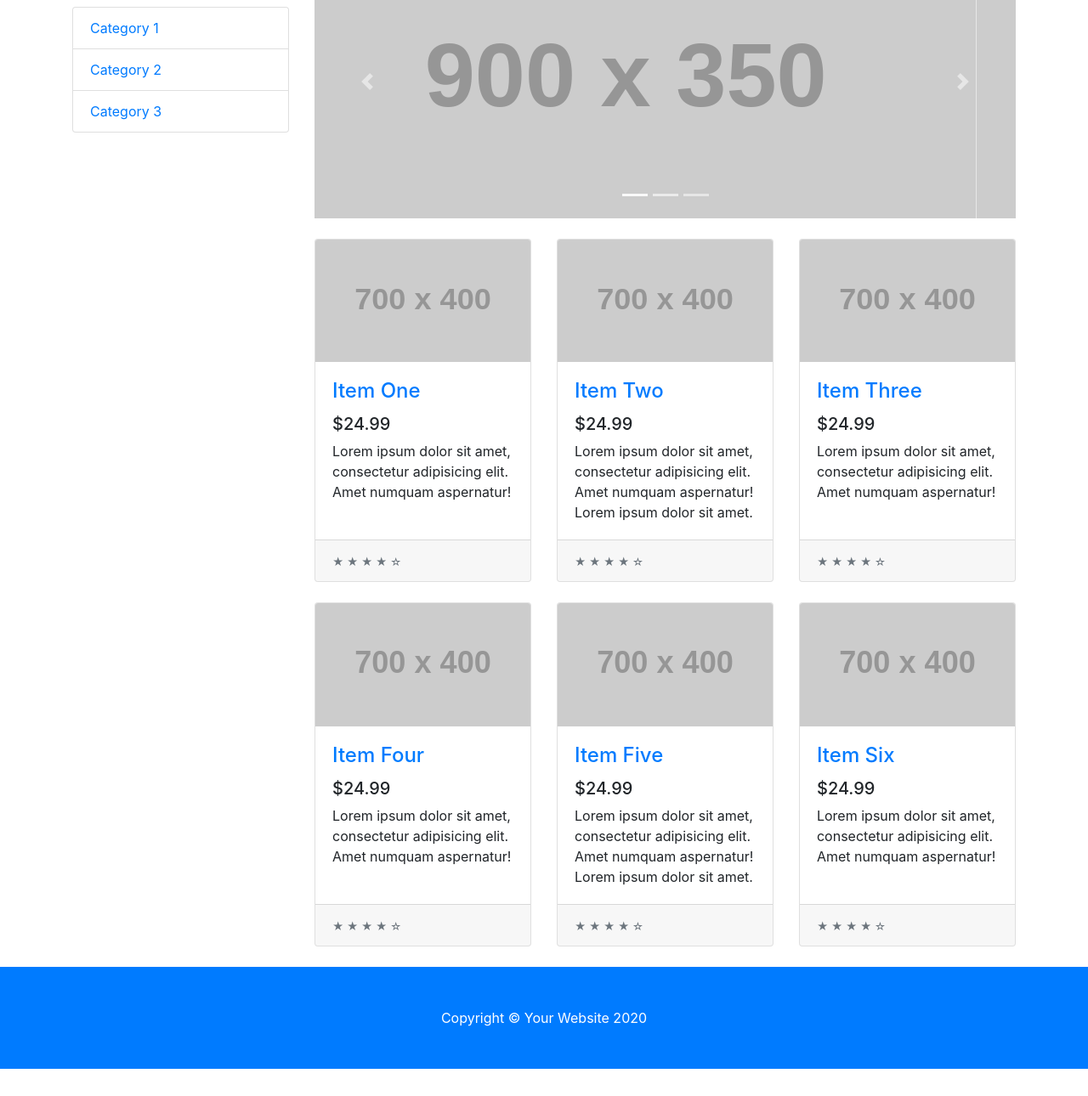
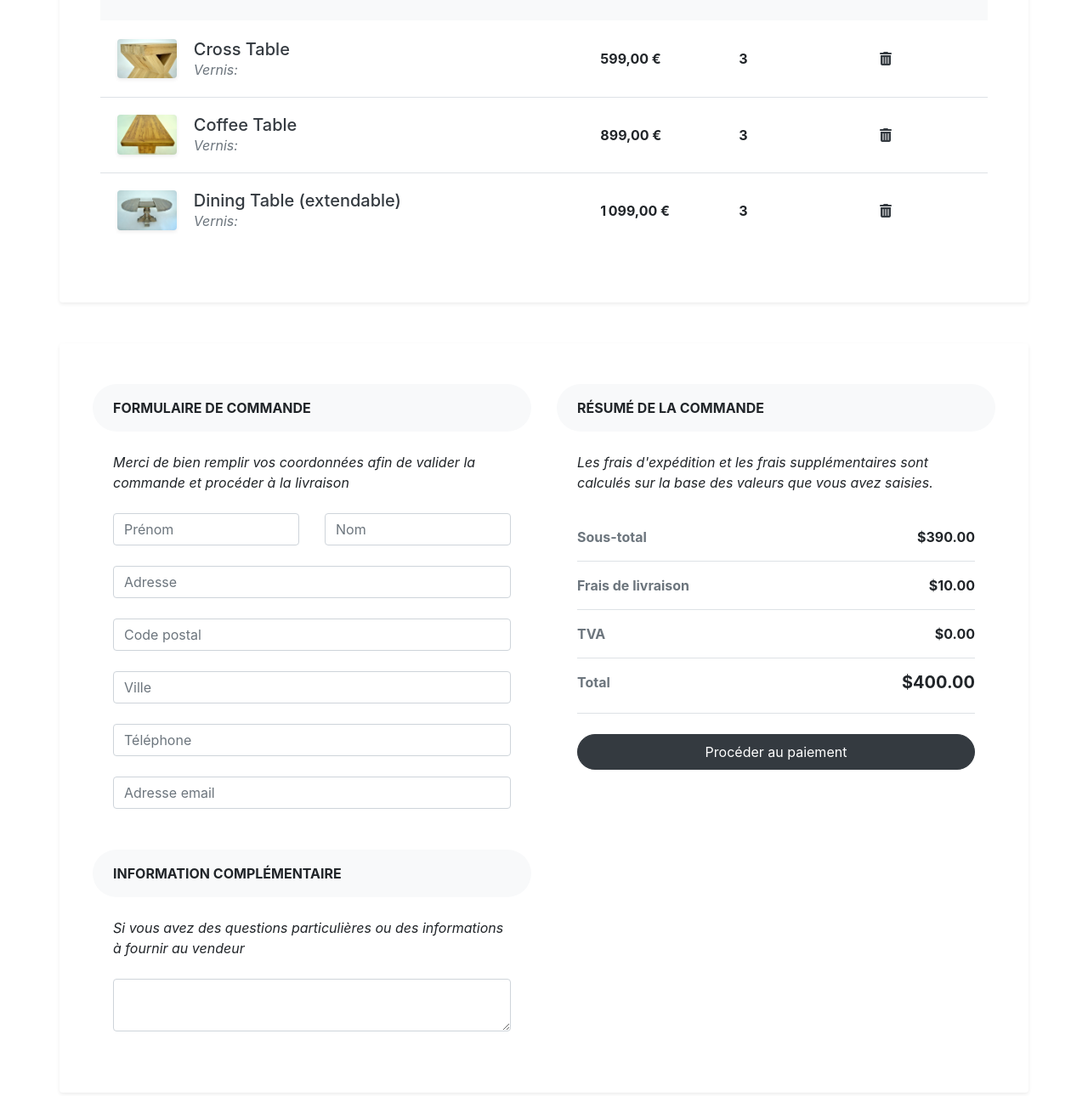
Before and after one commit to charleshelliet/orinoco, a website: page public/panier.html in a window 1280 px wide. Shown: the part 144-1434 px from the top of the page at 85% size. Before the commit the page ends 1402 px from the top, so only its background shows below. Drawn offline with Linux system fonts and the light colour scheme; no server answers; placeholder pictures from the web are drawn by us.

Commit message:
maj panier + boucle vernis

```diff
--- a/public/panier.html
+++ b/public/panier.html
@@ -33,165 +33,178 @@
   </nav>
 
   <!-- Page Content -->
+  <div class="px-4 px-lg-0">
+
+
+
+    <div class="pb-5">
       <div class="container">
+        <div class="row">
+          <div class="col-lg-12 p-5 bg-white rounded shadow-sm mb-5">
 
+
+            <!-- Shopping cart table -->
+            <div class="table-responsive">
+              <table class="table">
+                <thead>
+                  <tr>
+                    <th scope="col" class="border-0 bg-light">
+                      <div class="p-2 px-3 text-uppercase">Produit</div>
+                    </th>
+                    <th scope="col" class="border-0 bg-light">
+                      <div class="py-2 text-uppercase">Prix</div>
+                    </th>
+                    <th scope="col" class="border-0 bg-light">
+                      <div class="py-2 text-uppercase">Quantité</div>
+                    </th>
+                    <th scope="col" class="border-0 bg-light">
+                      <div class="py-2 text-uppercase">Retirer</div>
+                    </th>
+                  </tr>
+                </thead>
+                <tbody>
+                  <tr>
+                    <th scope="row" class="border-0">
+                      <div class="p-2">
+                        <img src="../images/oak_1.jpg" alt="" width="70" class="img-fluid rounded shadow-sm">
+                        <div class="ml-3 d-inline-block align-middle">
+                          <h5 class="mb-0"> <a href="#" class="text-dark d-inline-block align-middle">Cross Table</a></h5><span class="text-muted font-weight-normal font-italic d-block">Vernis:</span>
+                        </div>
+                      </div>
+                    </th>
+                    <td class="border-0 align-middle"><strong>599,00 €</strong></td>
+                    <td class="border-0 align-middle"><strong>3</strong></td>
+                    <td class="border-0 align-middle"><a href="#" class="text-dark"><i class="fa fa-trash"></i></a></td>
+                  </tr>
+                  <tr>
+                    <th scope="row">
+                      <div class="p-2">
+                        <img src="../images/oak_2.jpg" alt="" width="70" class="img-fluid rounded shadow-sm">
+                        <div class="ml-3 d-inline-block align-middle">
+                          <h5 class="mb-0"><a href="produit.html" class="text-dark d-inline-block">Coffee Table</a></h5><span class="text-muted font-weight-normal font-italic">Vernis:</span>
+                        </div>
+                      </div>
+                    </th>
+                    <td class="align-middle"><strong>899,00 €</strong></td>
+                    <td class="align-middle"><strong>3</strong></td>
+                    <td class="align-middle"><a href="produit.html" class="text-dark"><i class="fa fa-trash"></i></a>
+                    </td>
+                  </tr>
+                  <tr>
+                    <th scope="row">
+                      <div class="p-2">
+                        <img src="../images/oak_3.jpg" alt="" width="70" class="img-fluid rounded shadow-sm">
+                        <div class="ml-3 d-inline-block align-middle">
+                          <h5 class="mb-0"> <a href="#" class="text-dark d-inline-block">Dining Table (extendable)</a></h5><span class="text-muted font-weight-normal font-italic">Vernis:</span>
+                        </div>
+                      </div>
+                      <td class="align-middle"><strong>1 099,00 €</strong></td>
+                      <td class="align-middle"><strong>3</strong></td>
+                      <td class="align-middle"><a href="produit.html" class="text-dark"><i class="fa fa-trash"></i></a>
+                      </td>
+                  </tr>
+                </tbody>
+              </table>
+            </div>
+            <!-- End -->
+          </div>
+        </div>
+
+        <div class="row py-5 p-4 bg-white rounded shadow-sm">
+          <div class="col-lg-6">
+            <div class="bg-light rounded-pill px-4 py-3 text-uppercase font-weight-bold">formulaire de commande</div>
+            <div class="p-4">
+              <p class="font-italic mb-4">Merci de bien remplir vos coordonnées afin de valider la commande et procéder à la livraison</p>
+
+              <!-- Grid row -->
                <div class="row">
+                <!-- Grid column -->
+                <div class="col-lg-6">
 
-      <div class="col-lg-3">
-
-        <h1 class="my-4">Votre panier</h1>
-        <div class="list-group">
-          <a href="#" class="list-group-item">Category 1</a>
-          <a href="#" class="list-group-item">Category 2</a>
-          <a href="#" class="list-group-item">Category 3</a>
+                  <!-- First name -->
+                  <div class="md-form md-outline mt-0">
+                    <input type="text" id="form11" placeholder="Prénom" class="form-control">
+                    <label for="form11"></label>
                   </div>
 
                 </div>
-      <!-- /.col-lg-3 -->
+                      <!-- Grid column -->
+                      <!-- Grid column -->
+                <div class="col-lg-6">
 
-      <div class="col-lg-9">
+                  <!-- Last name -->
+                  <div class="md-form md-outline mt-0">
+                    <input type="text" id="form12" placeholder="Nom" class="form-control">
+                    <label for="form12"></label>
+                  </div>
 
-        <div id="carouselExampleIndicators" class="carousel slide my-4" data-ride="carousel">
-          <ol class="carousel-indicators">
-            <li data-target="#carouselExampleIndicators" data-slide-to="0" class="active"></li>
-            <li data-target="#carouselExampleIndicators" data-slide-to="1"></li>
-            <li data-target="#carouselExampleIndicators" data-slide-to="2"></li>
-          </ol>
-          <div class="carousel-inner" role="listbox">
-            <div class="carousel-item active">
-              <img class="d-block img-fluid" src="http://placehold.it/900x350" alt="First slide">
                 </div>
-            <div class="carousel-item">
-              <img class="d-block img-fluid" src="http://placehold.it/900x350" alt="Second slide">
+                <!-- Grid column -->
               </div>
-            <div class="carousel-item">
-              <img class="d-block img-fluid" src="http://placehold.it/900x350" alt="Third slide">
+              <!-- Grid row -->
+
+      <!-- Address Part 1 -->
+      <div class="md-form md-outline mt-0">
+        <input type="text" id="form14" placeholder="Adresse" class="form-control">
+        <label for="form14"></label>
+      </div>
+
+      <!-- Postcode / ZIP -->
+      <div class="md-form md-outline mt-0">
+        <input type="text" id="form16" placeholder="Code postal" class="form-control">
+        <label for="form16"></label>
+      </div>
+
+      <!-- Town / City -->
+      <div class="md-form md-outline mt-0">
+        <input type="text" id="form17" placeholder="Ville" class="form-control">
+        <label for="form17"></label>
+      </div>
+
+      <!-- Phone -->
+      <div class="md-form md-outline mt-0">
+        <input type="number" id="form18" placeholder="Téléphone" class="form-control">
+        <label for="form18"></label>
+      </div>
+
+      <!-- Email address -->
+      <div class="md-form md-outline mt-0">
+        <input type="email" id="form19" placeholder="Adresse email" class="form-control">
+        <label for="form19"></label>
+      </div>
+
+          </div>
+
+            <div class="bg-light rounded-pill px-4 py-3 text-uppercase font-weight-bold">Information complémentaire</div>
+            <div class="p-4">
+              <p class="font-italic mb-4">Si vous avez des questions particulières ou des informations à fournir au vendeur</p>
+              <textarea name="" cols="30" rows="2" class="form-control"></textarea>
             </div>
           </div>
-          <a class="carousel-control-prev" href="#carouselExampleIndicators" role="button" data-slide="prev">
-            <span class="carousel-control-prev-icon" aria-hidden="true"></span>
-            <span class="sr-only">Previous</span>
-          </a>
-          <a class="carousel-control-next" href="#carouselExampleIndicators" role="button" data-slide="next">
-            <span class="carousel-control-next-icon" aria-hidden="true"></span>
-            <span class="sr-only">Next</span>
-          </a>
-        </div>
-
-        <div class="row">
-
-          <div class="col-lg-4 col-md-6 mb-4">
-            <div class="card h-100">
-              <a href="#"><img class="card-img-top" src="http://placehold.it/700x400" alt=""></a>
-              <div class="card-body">
-                <h4 class="card-title">
-                  <a href="#">Item One</a>
-                </h4>
-                <h5>$24.99</h5>
-                <p class="card-text">Lorem ipsum dolor sit amet, consectetur adipisicing elit. Amet numquam aspernatur!</p>
-              </div>
-              <div class="card-footer">
-                <small class="text-muted">&#9733; &#9733; &#9733; &#9733; &#9734;</small>
-              </div>
-            </div>
-          </div>
-
-          <div class="col-lg-4 col-md-6 mb-4">
-            <div class="card h-100">
-              <a href="#"><img class="card-img-top" src="http://placehold.it/700x400" alt=""></a>
-              <div class="card-body">
-                <h4 class="card-title">
-                  <a href="#">Item Two</a>
-                </h4>
-                <h5>$24.99</h5>
-                <p class="card-text">Lorem ipsum dolor sit amet, consectetur adipisicing elit. Amet numquam aspernatur! Lorem ipsum dolor sit amet.</p>
-              </div>
-              <div class="card-footer">
-                <small class="text-muted">&#9733; &#9733; &#9733; &#9733; &#9734;</small>
-              </div>
-            </div>
-          </div>
-
-          <div class="col-lg-4 col-md-6 mb-4">
-            <div class="card h-100">
-              <a href="#"><img class="card-img-top" src="http://placehold.it/700x400" alt=""></a>
-              <div class="card-body">
-                <h4 class="card-title">
-                  <a href="#">Item Three</a>
-                </h4>
-                <h5>$24.99</h5>
-                <p class="card-text">Lorem ipsum dolor sit amet, consectetur adipisicing elit. Amet numquam aspernatur!</p>
-              </div>
-              <div class="card-footer">
-                <small class="text-muted">&#9733; &#9733; &#9733; &#9733; &#9734;</small>
-              </div>
-            </div>
-          </div>
-
-          <div class="col-lg-4 col-md-6 mb-4">
-            <div class="card h-100">
-              <a href="#"><img class="card-img-top" src="http://placehold.it/700x400" alt=""></a>
-              <div class="card-body">
-                <h4 class="card-title">
-                  <a href="#">Item Four</a>
-                </h4>
-                <h5>$24.99</h5>
-                <p class="card-text">Lorem ipsum dolor sit amet, consectetur adipisicing elit. Amet numquam aspernatur!</p>
-              </div>
-              <div class="card-footer">
-                <small class="text-muted">&#9733; &#9733; &#9733; &#9733; &#9734;</small>
-              </div>
-            </div>
-          </div>
-
-          <div class="col-lg-4 col-md-6 mb-4">
-            <div class="card h-100">
-              <a href="#"><img class="card-img-top" src="http://placehold.it/700x400" alt=""></a>
-              <div class="card-body">
-                <h4 class="card-title">
-                  <a href="#">Item Five</a>
-                </h4>
-                <h5>$24.99</h5>
-                <p class="card-text">Lorem ipsum dolor sit amet, consectetur adipisicing elit. Amet numquam aspernatur! Lorem ipsum dolor sit amet.</p>
-              </div>
-              <div class="card-footer">
-                <small class="text-muted">&#9733; &#9733; &#9733; &#9733; &#9734;</small>
-              </div>
-            </div>
-          </div>
-
-          <div class="col-lg-4 col-md-6 mb-4">
-            <div class="card h-100">
-              <a href="#"><img class="card-img-top" src="http://placehold.it/700x400" alt=""></a>
-              <div class="card-body">
-                <h4 class="card-title">
-                  <a href="#">Item Six</a>
-                </h4>
-                <h5>$24.99</h5>
-                <p class="card-text">Lorem ipsum dolor sit amet, consectetur adipisicing elit. Amet numquam aspernatur!</p>
-              </div>
-              <div class="card-footer">
-                <small class="text-muted">&#9733; &#9733; &#9733; &#9733; &#9734;</small>
+          <div class="col-lg-6">
+            <div class="bg-light rounded-pill px-4 py-3 text-uppercase font-weight-bold">Résumé de la commande</div>
+            <div class="p-4">
+              <p class="font-italic mb-4">Les frais d'expédition et les frais supplémentaires sont calculés sur la base des valeurs que vous avez saisies.</p>
+              <ul class="list-unstyled mb-4">
+                <li class="d-flex justify-content-between py-3 border-bottom"><strong class="text-muted">Sous-total </strong><strong>$390.00</strong></li>
+                <li class="d-flex justify-content-between py-3 border-bottom"><strong class="text-muted">Frais de livraison</strong><strong>$10.00</strong></li>
+                <li class="d-flex justify-content-between py-3 border-bottom"><strong class="text-muted">TVA</strong><strong>$0.00</strong></li>
+                <li class="d-flex justify-content-between py-3 border-bottom"><strong class="text-muted">Total</strong>
+                  <h5 class="font-weight-bold">$400.00</h5>
+                </li>
+              </ul><a href="confirmation.html" class="btn btn-dark rounded-pill py-2 btn-block">Procéder au paiement</a>
             </div>
           </div>
         </div>
 
       </div>
-        <!-- /.row -->
-
     </div>
-      <!-- /.col-lg-9 -->
-
   </div>
-    <!-- /.row -->
-
-  </div>
-  <!-- /.container -->
 
   <!-- Footer -->
   <footer class="py-5 bg-primary">
     <div class="container">
-      <p class="m-0 text-center text-white">Copyright &copy; Your Website 2020</p>
+      <p class="m-0 text-center text-white">Copyright © Orinoco Mobilier Bois 2020</p>
     </div>
     <!-- /.container -->
   </footer>
```
Also changed, not shown: public/index.html (+1 -1 lines), public/js/produit.js (+19 -1 lines), public/produit.html (+1 -1 lines), public/js/panier.js (added). Lines whose indentation alone changed are shown as unchanged.
